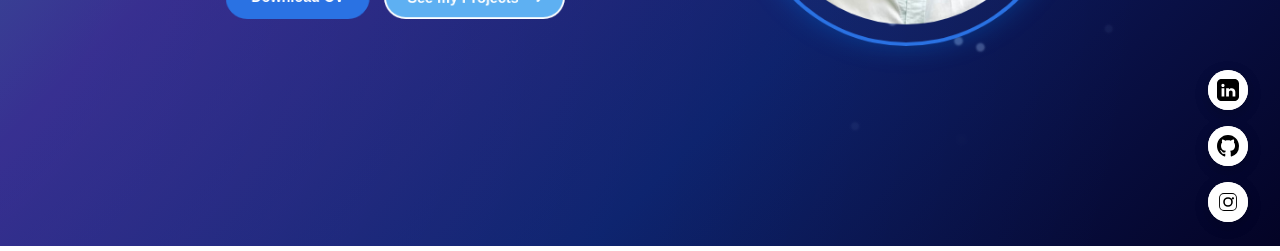
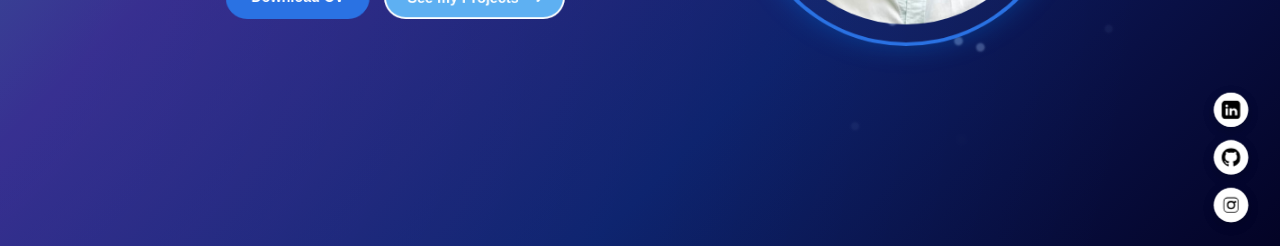
Before and after one commit to dilukaathukorala/My-Portfolio, a Next.js app: page / in a window 1280 px wide. Shown: the part 546-797 px from the top of the page. Built offline with nearby package versions, Linux system fonts and the light colour scheme; no server answers.

Commit message:
Update SocialMedial.js
Scaled down

```diff
--- a/styles/SocialMedia.css
+++ b/styles/SocialMedia.css
@@ -125,3 +125,11 @@
   .social-icons .icon-content svg { width: 18px; height: 18px; }
   .social-icons .tooltip { font-size: 11px; }
 }
+
+/* === Desktop-only scale down === */
+@media (min-width: 769px) {
+  .social-icons {
+    transform: scale(0.85);
+    transform-origin: bottom right;
+  }
+}
```
